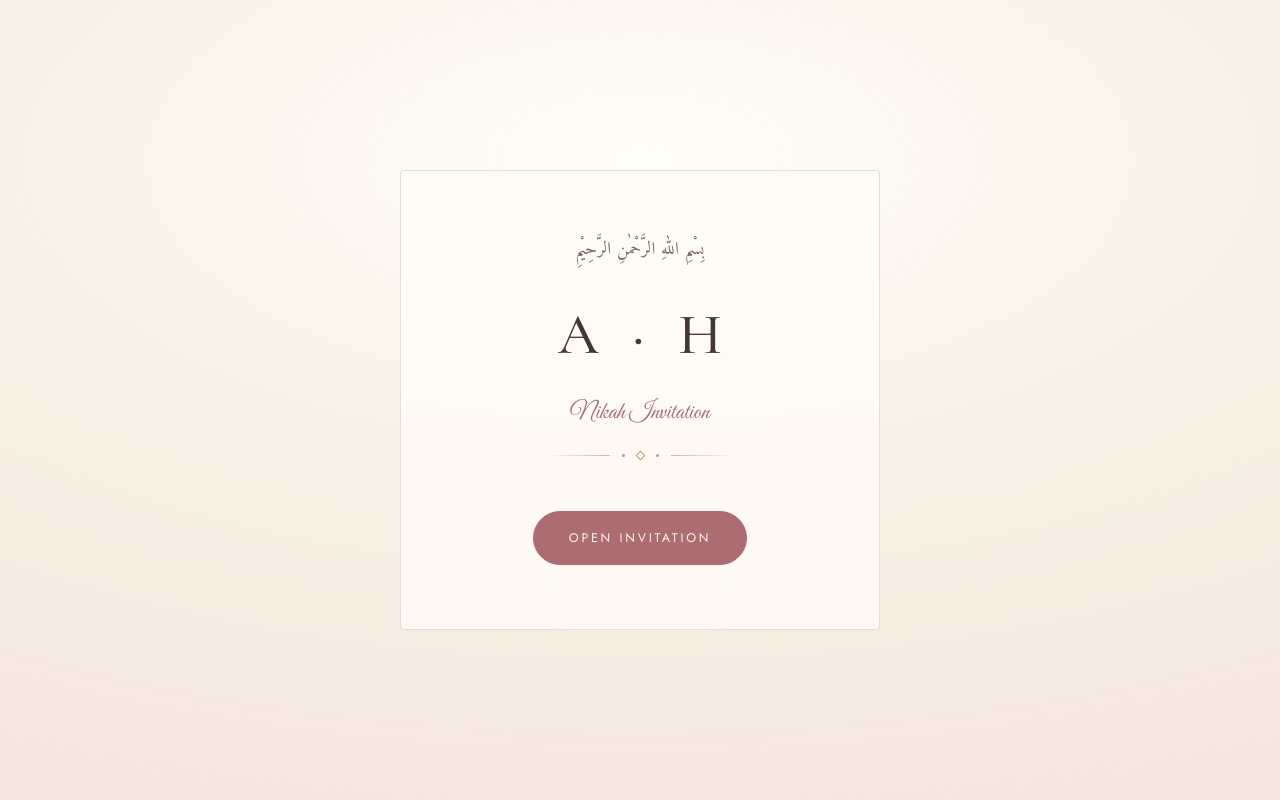
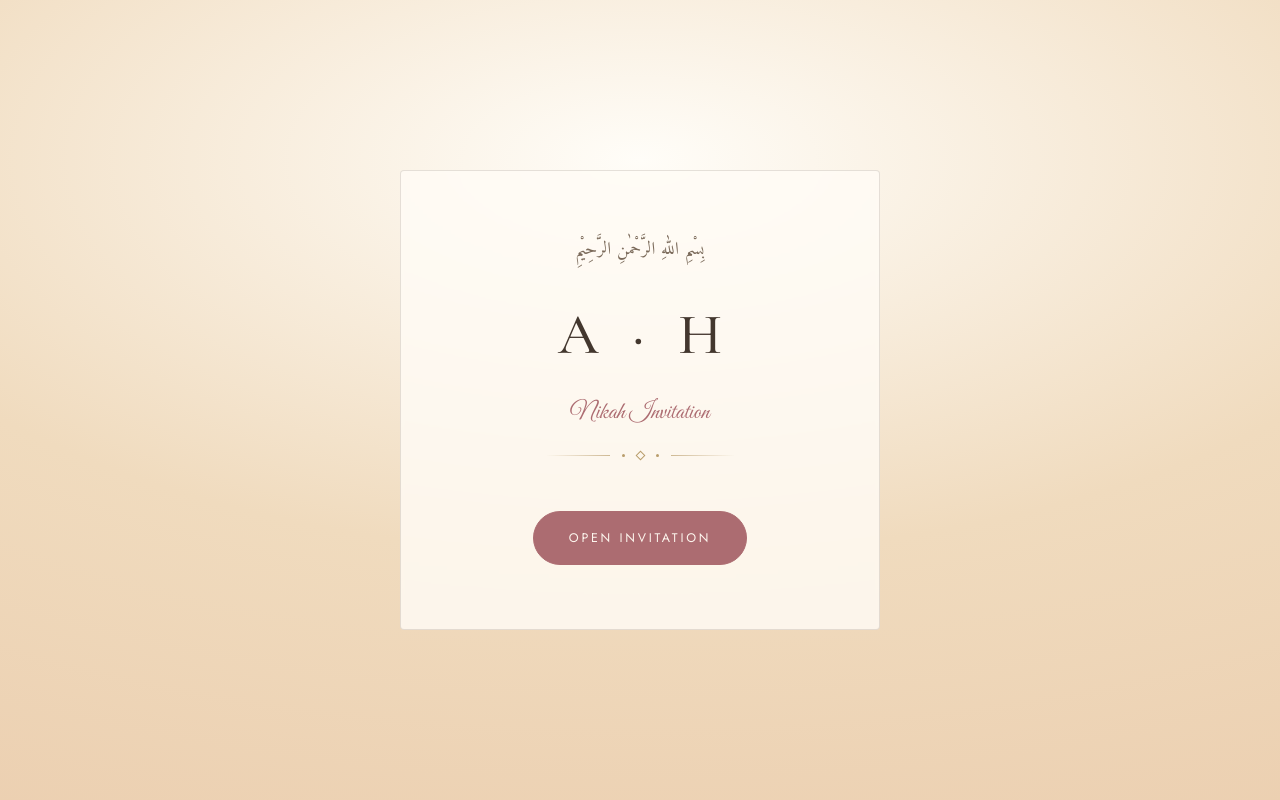
Before and after one commit to lezinvahab/nikah-invite, a React (Vite) app: page / in a window 1280 px wide. Shown: the top 800 px of the page. Built offline with nearby package versions, Linux system fonts and the light colour scheme.

Commit message:
Light coffee background and bride family V P / K K

```diff
--- a/src/components/Couple.jsx
+++ b/src/components/Couple.jsx
@@ -32,7 +32,7 @@ export default function Couple() {
             </div>
             <h3 className="couple__name">{bride.name}</h3>
             <p className="couple__title">The Bride</p>
-            <p className="couple__family">D/o<br />Noushad<br />&amp;<br />Shameena</p>
+            <p className="couple__family">D/o<br />Noushad V P<br />&amp;<br />Shameena K K</p>
           </Reveal>
 
           <Reveal delay={300} className="couple__message">
--- a/src/config/wedding.js
+++ b/src/config/wedding.js
@@ -87,7 +87,7 @@ export const wedding = {
     heading: 'With the blessings of our families',
     bride: {
       title: 'Bride\'s Family',
-      names: 'Daughter of Noushad & Shameena',
+      names: 'Daughter of Noushad V P & Shameena K K',
     },
     groom: {
       title: 'Groom\'s Family',
--- a/src/index.css
+++ b/src/index.css
@@ -5,10 +5,10 @@
 
 :root {
   /* ── Palette ───────────────────────────────────────────────────── */
-  --cream: #fbf7f0;
-  --ivory: #f6efe4;
-  --blush: #f2ddda;
-  --blush-deep: #e7c4c1;
+  --cream: #f6ece0;
+  --ivory: #f0dbbe;
+  --blush: #e9c8a8;
+  --blush-deep: #ddb59a;
   --rose: #c98a8b;
   --rose-deep: #ac6c71;
   --sage: #a7b6a0;
```
